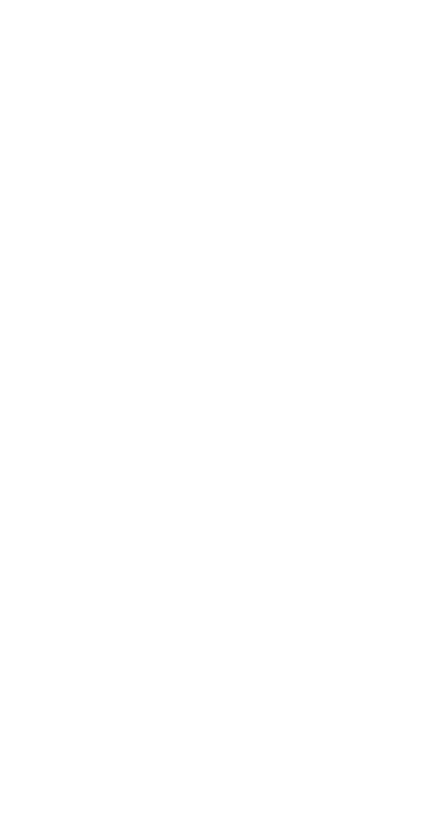
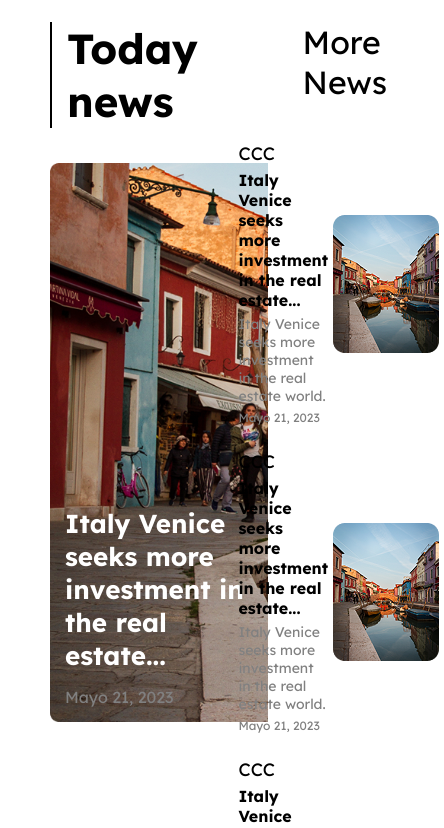
Before and after one commit to Paul2000-2000/BookingAppHotel, a React (Vite) app in the folder client/hotel-booking/: page / in a window 390 px wide. Shown: the part 2920-3748 px from the top of the page, 444 px wide, since content can reach past the window. Before the commit the page ends 2897 px from the top, so only its background shows below. Built offline with nearby package versions, Linux system fonts and the light colour scheme.

Commit message:
news view almost done, need responsive

```diff
--- /dev/null
+++ b/client/hotel-booking/src/components/NewsComp/NewsComp.jsx
@@ -0,0 +1,27 @@
+import React from 'react'
+
+import style from './NewsComp.module.scss';
+
+import moreNews from '../../assets/morenewsimg.png';
+
+const NewsComp = () => {
+  return (
+    <div className={style.item}>
+                        <div className={style.info}>
+                            <h4 className={style.edit}>CCC</h4>
+                            <h6 className={style.headline}>
+                            Italy Venice seeks more investment in the real estate...
+                            </h6>
+                            <p className={style.description}>
+                            Italy Venice seeks more investment in the real estate world.
+                            </p>
+                            <p className={style.date}>
+                            Mayo 21, 2023
+                            </p>
+                        </div>
+                        <img src={moreNews} alt='morenews' className={style.image}/>
+                     </div>
+  )
+}
+
+export default NewsComp
--- /dev/null
+++ b/client/hotel-booking/src/components/NewsComp/NewsComp.module.scss
@@ -0,0 +1,44 @@
+.item{
+
+    padding: 5px;
+    display: flex;
+    align-items: center;
+    gap: 5px;
+
+    .info{
+
+        display: flex;
+        flex-direction: column;
+        gap: 5px;
+
+        .edit{
+
+            font-size: 18px;
+            font-weight: 400;
+
+        }
+
+        .headline{
+
+            font-size: 16px;
+            font-weight: bold;
+
+        }
+
+        .description{
+
+            font-size: 14px;
+            color: grey;
+
+        }
+
+        .date{
+
+            font-size: 12px;
+            color: grey;
+
+        }
+
+    }
+
+}
--- a/client/hotel-booking/src/pages/HomePage/HomePage.jsx
+++ b/client/hotel-booking/src/pages/HomePage/HomePage.jsx
@@ -5,6 +5,7 @@
 import Navbar from '../../components/Navbar/Navbar';
 import Hero from '../../views/Hero/Hero';
 import NewHotels from '../../views/NewHotels/NewHotels';
+import News from '../../views/News/News';
 
  const HomePage = () => {
   return (
@@ -12,6 +13,7 @@
       <Navbar/>
       <Hero/>
       <NewHotels/>
+      <News/>
     </div>
   )
 }
--- /dev/null
+++ b/client/hotel-booking/src/views/News/News.jsx
@@ -0,0 +1,41 @@
+import React from 'react'
+
+import style from './News.module.scss'
+
+import NewsComp from '../../components/NewsComp/NewsComp'
+
+
+
+const News = () => {
+  return (
+    <div className={style.class}>
+      <div className={style.content}>
+        <div className={style.contentLeft}>
+            <h2 className={style.title}>Today news</h2>
+            <div className={style.mainNews}>
+                <p className={style.description}>
+                    Italy Venice seeks more investment in the real estate...
+                </p>
+                <p className={style.date}>
+                    Mayo 21, 2023
+                </p>
+            </div>
+        </div>
+
+        <div className={style.contentRight}>
+                <h6 className={style.title}>More News</h6>
+                <div className={style.list}>
+
+                    <NewsComp/>
+                    <NewsComp/>
+                    <NewsComp/>
+                    <NewsComp/>
+
+                </div>
+        </div>
+      </div>
+    </div>
+  )
+}
+
+export default News
--- /dev/null
+++ b/client/hotel-booking/src/views/News/News.module.scss
@@ -0,0 +1,90 @@
+.class{
+
+    padding: 45px 50px;
+
+    .content{
+
+        display: grid;
+        grid-template-columns: 75% 25%;
+        gap: 35px;
+        grid-template-rows: 1fr;
+
+        .contentLeft{
+
+            display: flex;
+            flex-direction: column;
+            gap: 35px;
+            height: 700px;
+
+
+            .title{
+
+                font-size: 42px;
+                font-weight: bold;
+                padding: 0px 15px;
+                border-left: solid 2px black;
+
+            }
+
+            .mainNews{
+
+                height: 100%;
+                padding: 15px;
+                display: flex;
+                flex-direction: column;
+                gap: 15px;
+                justify-content: flex-end;
+
+                background-image: url("../../assets/mainnews.png");
+                background-repeat: no-repeat;
+                background-size: cover;
+
+
+
+                .description{
+
+                    font-size: 26px;
+                    font-weight: bold;
+                    color: white;
+
+                }
+
+                .date{
+
+                    font-size: 16px;
+                    color: grey;
+
+                }
+
+            }
+
+        }
+
+        .contentRight{
+            display: flex;
+            flex-direction: column;
+            gap: 35px;
+
+            .title{
+
+                font-size: 32px;
+                font-weight: 400;
+
+            }
+
+            .list{
+
+                display: flex;
+                flex-direction: column;
+                align-items: center;
+                gap: 15px;
+
+
+
+            }
+
+        }
+
+    }
+
+}
```
Also changed, not shown: client/hotel-booking/src/assets/mainnews.png (added), client/hotel-booking/src/assets/morenewsimg.png (added).
